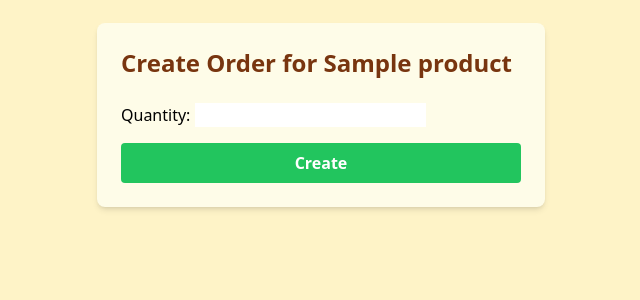
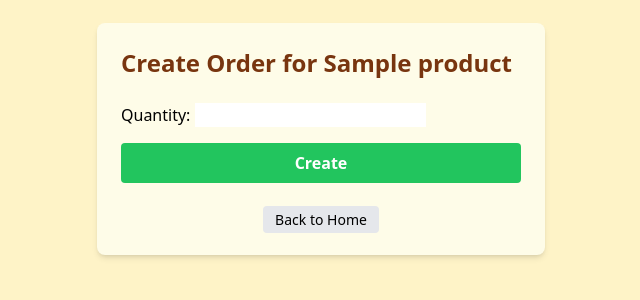
Before and after one commit to firooz-hosseini/CoffeeShop, a Django app: page /orders/order/create/1/ in a window 1280 px wide. Shown: the part 251-551 px from the top of the page, without its empty margins (607-1247 px from the left). Run offline with Django 5.2, Linux system fonts and the light colour scheme; a user stored in the database is signed in; tables that the repository leaves empty hold one stand-in row (values such as "Sample post"); some libraries are stand-ins or nearby versions.

Commit message:
add back to home for create order

```diff
--- a/templates/order/create_order.html
+++ b/templates/order/create_order.html
@@ -19,6 +19,9 @@
         Create
       </button>
     </form>
+    <div class="mt-6 text-center">
+     <a href="{% url 'home' %}"class="bg-gray-200 hover:bg-gray-300 text-sm text-black px-3 py-1 rounded">Back to Home</a>
+    </div>
   </div>
 </body>
 </html>
```
